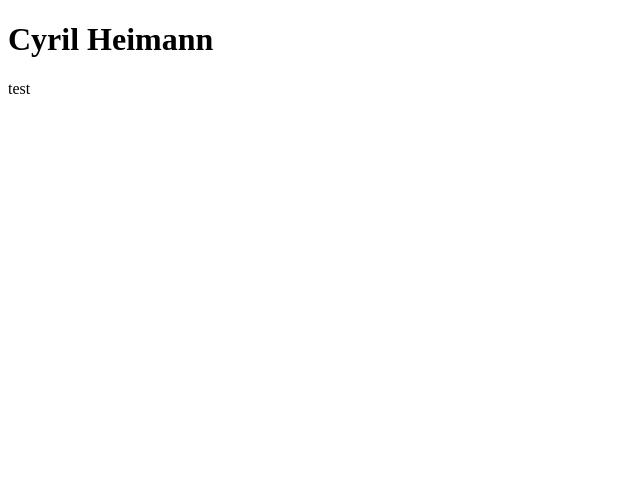
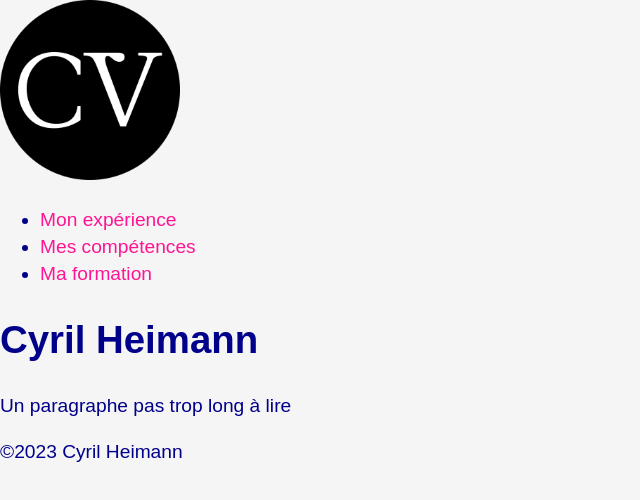
Before and after one commit to divtec-cejef/cv-01-html-heimcyr, a plain HTML site: page index.html in a window 1280 px wide. Shown: the whole page, without its empty margins (0-640 px from the left). Drawn offline with nearby package versions, Linux system fonts and the light colour scheme.

Commit message:
Creation et insertion du logo Flavicon + Creation et liaision du dossier css. et avancée jusqu'au point 7 du readme.md (Ta mission)

```diff
--- /dev/null
+++ b/css/main.css
@@ -0,0 +1,27 @@
+* {
+    box-sizing: border-box;
+}
+
+body {
+    font-family: Arial, sans-serif;
+    font-weight: 400;
+    font-size: 1.2rem;
+    line-height: 1.4;
+    color: darkblue;
+    background-color: whitesmoke;
+}
+
+img {
+    max-width: 100%;
+    height: auto;
+    width: auto;
+}
+
+a {
+    color: deeppink;
+    text-decoration: none;
+}
+
+a:hover {
+    color: darkmagenta;
+}
--- a/index.html
+++ b/index.html
@@ -1,11 +1,51 @@
 <!DOCTYPE html>
 <html lang="fr">
 <head>
+    <!-- Jeu de caractères utilisé pour l'encodage du fichier HTML -->
     <meta charset="UTF-8">
-    <title>CV de Cyril Heimann</title>
+    <!-- Viewport -->
+    <meta name="viewport" content="width=device-width, initial-scale=1.0">
+    <!-- Titre de la page -->
+    <title>Cyril Heimann</title>
+    <!-- Auteur -->
+    <meta name="author" content="Cyril Heimann">
+    <!-- Description de la page -->
+    <meta name="description" content="Mon CV en html">
+    <!-- Reset CSS Normalize CSS -->
+    <link rel="stylesheet" href="https://cdnjs.cloudflare.com/ajax/libs/normalize/8.0.1/normalize.min.css"/>
+    <!-- CSS de base -->
+    <link rel="stylesheet" href="css/main.css"/>
+    <!-- Favicon -->
+    <link rel="apple-touch-icon" sizes="180x180" href="/apple-touch-icon.png">
+    <link rel="icon" type="image/png" sizes="32x32" href="/favicon-32x32.png">
+    <link rel="icon" type="image/png" sizes="16x16" href="/favicon-16x16.png">
+    <link rel="manifest" href="/site.webmanifest">
 </head>
 <body>
-<h1>Cyril Heimann</h1>
-<p>test</p>
+<header>
+    <a class="logo" href="/apple-touch-icon.png">
+        <img src="apple-touch-icon.png" alt="Mon logo CV">
+    </a>
+    <nav>
+        <ul class="menu">
+            <li>
+                <a href="#">Mon expérience</a>
+            </li>
+            <li>
+                <a href="#">Mes compétences</a>
+            </li>
+            <li>
+                <a href="#">Ma formation</a>
+            </li>
+        </ul>
+    </nav>
+</header>
+<main>
+    <h1>Cyril Heimann</h1>
+    <p>Un paragraphe pas trop long à lire</p>
+</main>
+<footer>
+    <p>&copy;2023 Cyril Heimann</p>
+</footer>
 </body>
 </html>
```
Also changed, not shown: android-chrome-192x192.png (added), android-chrome-512x512.png (added), apple-touch-icon.png (added), favicon-16x16.png (added), favicon-32x32.png (added), favicon.ico (added), site.webmanifest (added).
